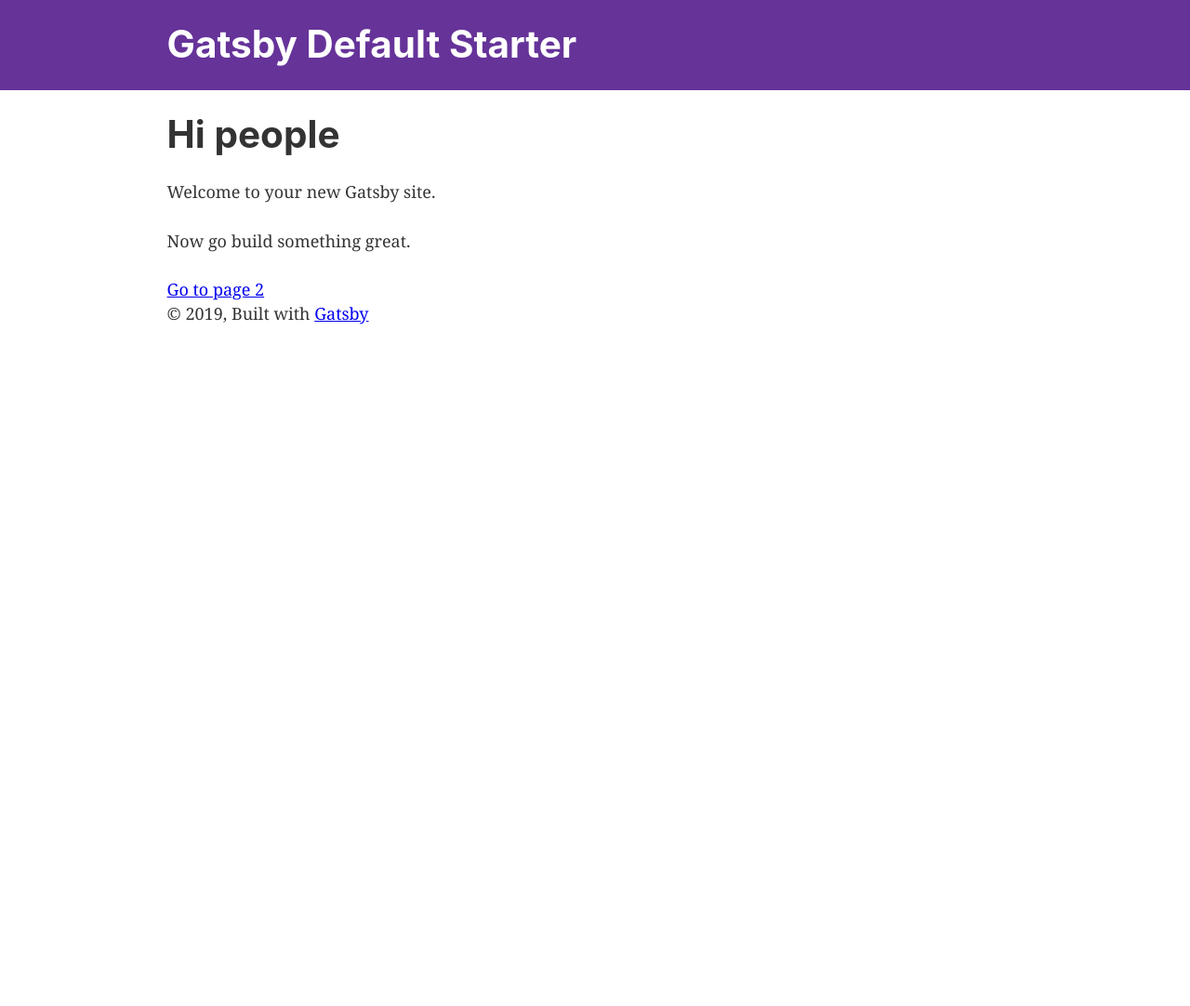
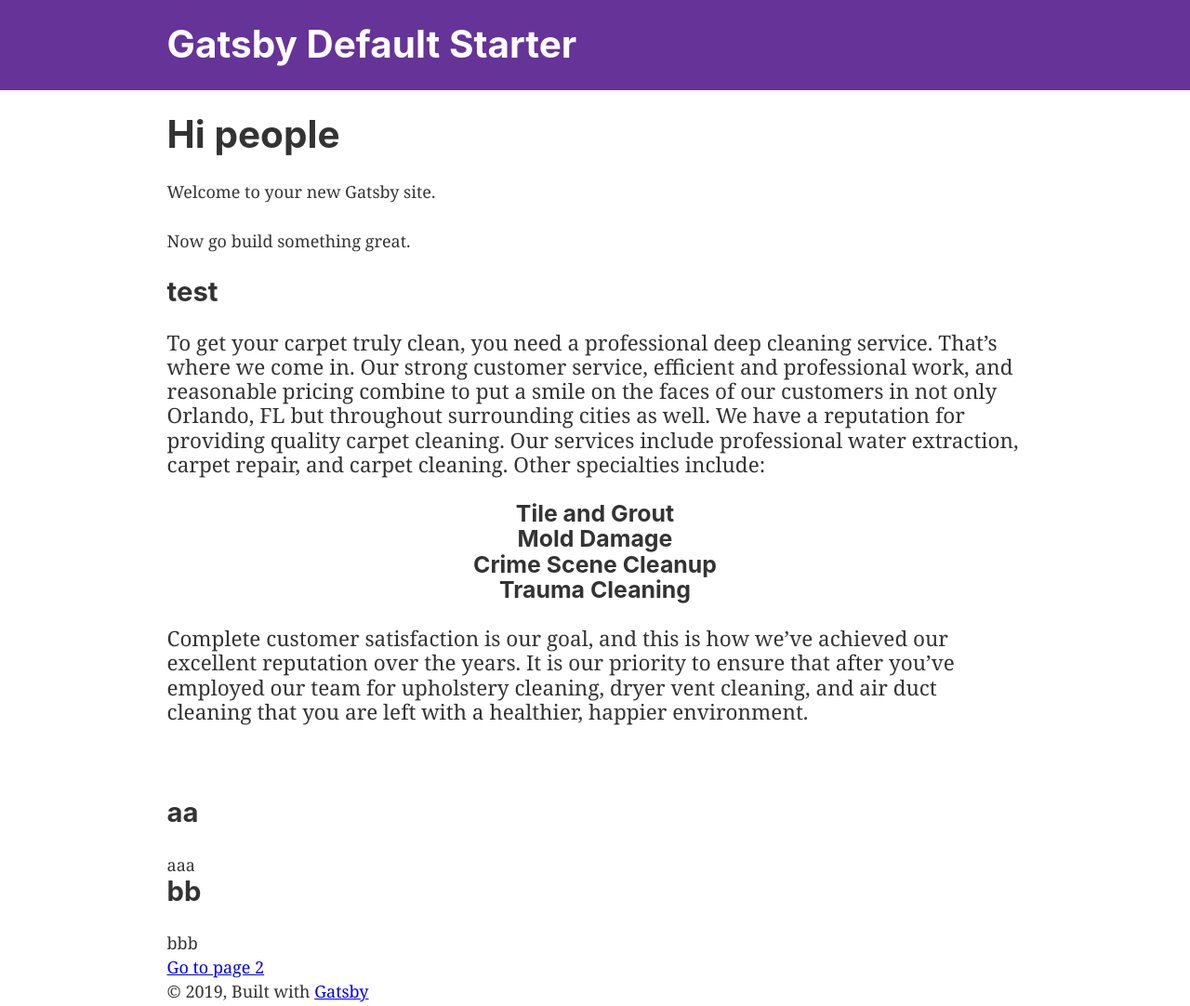
Before and after one commit to Pagehub-Web/site-alpha, a Gatsby site: page / in a window 1280 px wide. Shown: the whole page at 93% size. Before the commit the page ends 800 px from the top, so only its background shows below. Built offline with nearby package versions, Linux system fonts and the light colour scheme; Gatsby itself is replaced by a stand-in of ours.

Commit message:
added content data to component

```diff
--- a/src/pages/index.js
+++ b/src/pages/index.js
@@ -11,15 +11,29 @@ const IndexPage = ({ data }) => (
     <h1>Hi people</h1>
     <p>Welcome to your new Gatsby site.</p>
     <p>Now go build something great.</p>
-    <div
-      className="content"
-      dangerouslySetInnerHTML={{
-        __html:
-          data.allMarkdownRemark.edges[0].node.html ||
-          data.allMarkdownRemark.edges[0].node.excerpt,
-      }}
-    ></div>
+    <div className="sections">
+      {data.allMarkdownRemark.edges.map(edge =>
+        edge.node.frontmatter.sections.map(section => {
+          if (section.type === "about")
+            return (
+              <div className="about-section">
+                <h2>{section.title}</h2>
+                <div className="description" dangerouslySetInnerHTML={{ __html: section.description}}></div>
+                <div className="paragraph">{section.paragraph}</div>
+              </div>
+            )
 
+          if (section.type === "paragraph")
+            return (
+              <div className="paragrpah-section">
+                <h2>{section.title}</h2>
+                <div className="paragraph">{section.paragraph}</div>
+              </div>
+            )
+          else return <>?</>
+        })
+      )}
+    </div>
     <Link to="/page-2/">Go to page 2</Link>
   </Layout>
 )
@@ -29,7 +43,15 @@ export const query = graphql`
     allMarkdownRemark {
       edges {
         node {
-          html
+          frontmatter {
+            sections {
+              description
+              image
+              title
+              type
+              paragraph
+            }
+          }
         }
       }
     }
```
